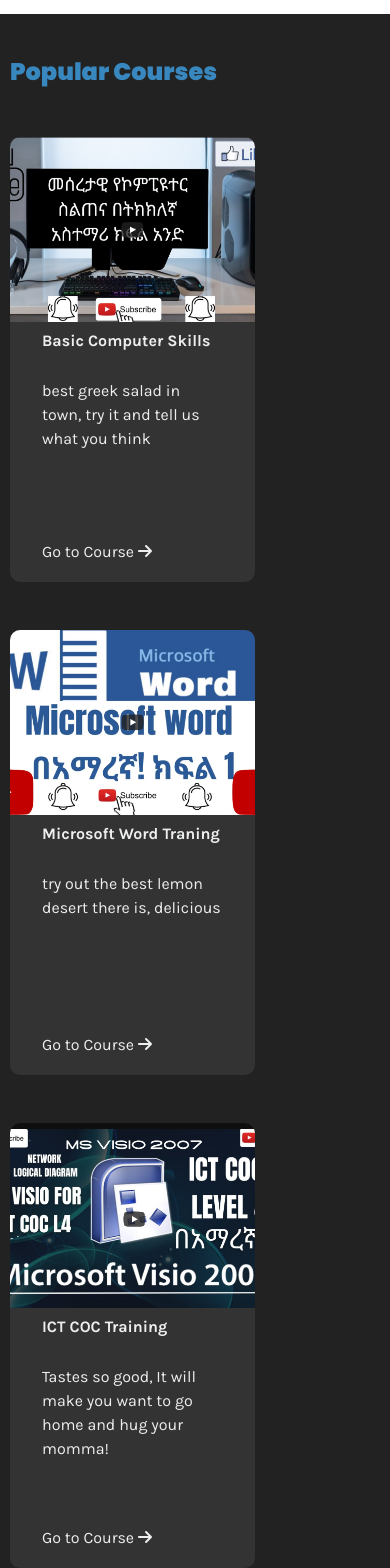
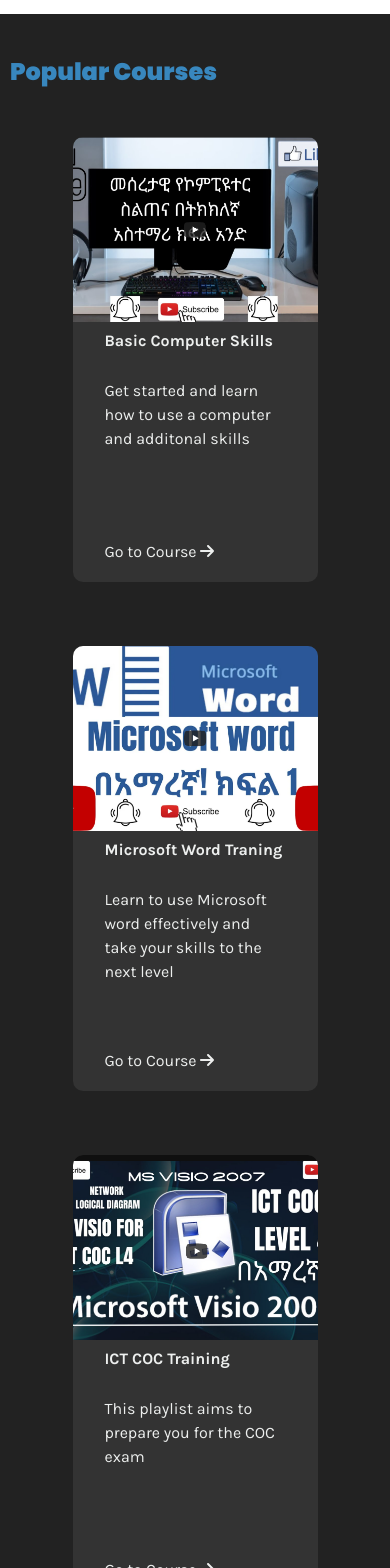
Before and after one commit to hailemedn/Zola-Education-Website, a React (Create React App) app: page / in a window 390 px wide. Shown: the part 1420-2988 px from the top of the page. Built offline with nearby package versions, Linux system fonts and the light colour scheme.

Commit message:
fix the course section alignment issue

```diff
--- a/src/components/cards.js
+++ b/src/components/cards.js
@@ -9,20 +9,20 @@
       imgSrc: course1Img ,
       title: "Basic Computer Skills",
       description:
-        "best greek salad in town, try it and tell us what you think",
+        "Get started and learn how to use a computer and additonal skills",
       url: "https://www.youtube.com/watch?v=8vqBUYA7ZLk&list=PLKXxT8ltBxOfZC-V7GYIUHbnxlsdapPpa",
     },
     {
       imgSrc: course2Img ,
       title: "Microsoft Word Traning",
-      description: "try out the best lemon desert there is, delicious",
+      description: "Learn to use Microsoft word effectively and take your skills to the next level",
       url: "https://www.youtube.com/watch?v=0JhP12KRPBk&list=PLKXxT8ltBxOdHyjRVXRmxPDp4RKlnQ3ky",
     },
     {
       imgSrc: course3Img ,
       title: "ICT COC Training",
       description:
-        "Tastes so good, It will make you want to go home and hug your momma!",
+        "This playlist aims to prepare you for the COC exam",
       url: "https://www.youtube.com/watch?v=hxEmLrGa7Fc&list=PLKXxT8ltBxOdvyTcNppifrd3--hnDojnp",
     },
   ];
--- a/src/components/styles.css
+++ b/src/components/styles.css
@@ -304,6 +304,7 @@
   display: flex;
   justify-content: space-between;
   flex-wrap: wrap;
+  gap: 1rem;
 }
 .cards-container > * {
   flex: 1;
@@ -346,6 +347,10 @@
 
 
 @media screen and (max-width:800px){
+    .cards-container {
+        justify-content: center;
+    }
+
     .footer-container {
         grid-template-columns: 1fr 2fr;
         grid-template-areas: "logo nav1"
```
